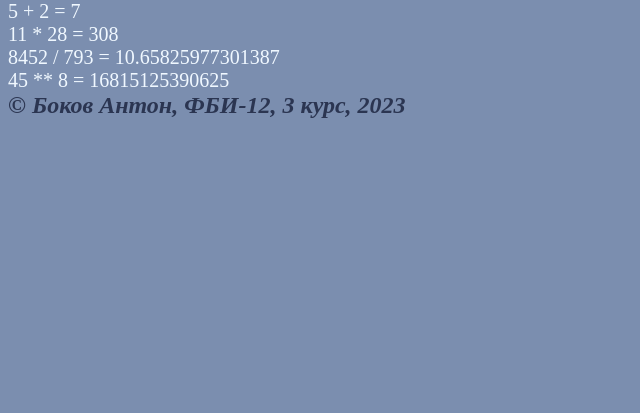
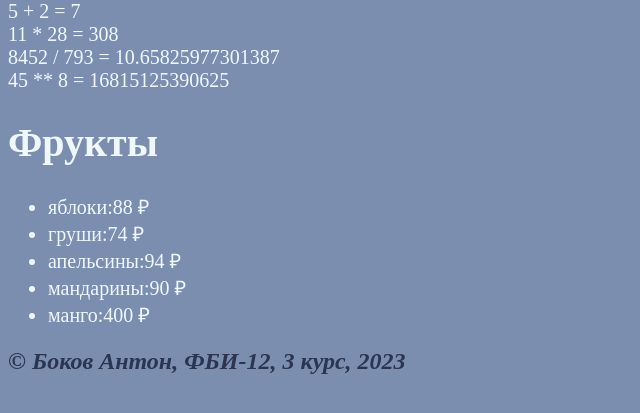
Before and after one commit to Tatoshechka322/web-programming-labs, a Flask app: page /lab2/example in a window 1280 px wide. Shown: the part 35-448 px from the top of the page, without its empty margins (0-640 px from the left). Run offline with Flask 3, Linux system fonts and the light colour scheme.

Commit message:
Цикл в шаблоне

```diff
--- a/app.py
+++ b/app.py
@@ -156,8 +156,13 @@ def bi():
 '''
 @app.route('/lab2/example')
 def example():
-    name = 'Боков Антон'
-    group = 'ФБИ-12'
-    cours = '3 курс'
-    number = 'Лабораторная работа 2'
-    return render_template('example.html', name=name, group=group, cours=cours,number=number)
+    name, number, group, cours = 'Боков Антон','Лабораторная работа 2', 'ФБИ-12', '3 курс'
+    fruits =[
+         {'name':'яблоки','price':88},
+         {'name':'груши','price':74},
+         {'name':'апельсины','price':94},
+         {'name':'мандарины','price':90},
+         {'name':'манго','price':400}
+         ]
+
+    return render_template('example.html', name=name, group=group, cours=cours,number=number,fruits=fruits)
--- a/templates/example.html
+++ b/templates/example.html
@@ -24,6 +24,13 @@
         11 * 28 = {{ 11 * 28 }}<br>
         8452 / 793 = {{ 8452 / 793 }}<br>
         45 ** 8 = {{ 45 ** 8 }}<br>
+
+        <h1>Фрукты</h1>
+        <ul>
+            {% for f in fruits %}
+            <li>{{f.name}}:{{f.price}} &#x20bd;</li>
+            {% endfor %}
+        </ul>
     </main>
 
     <footer>
```
